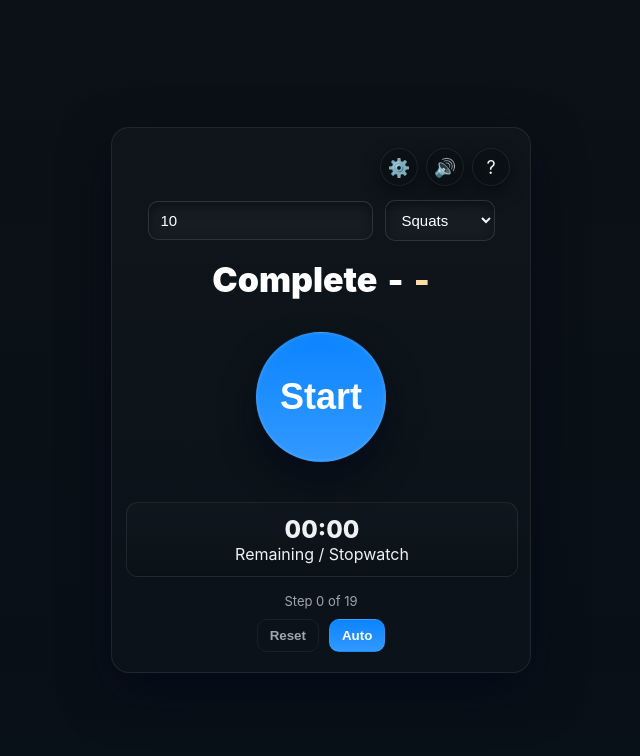
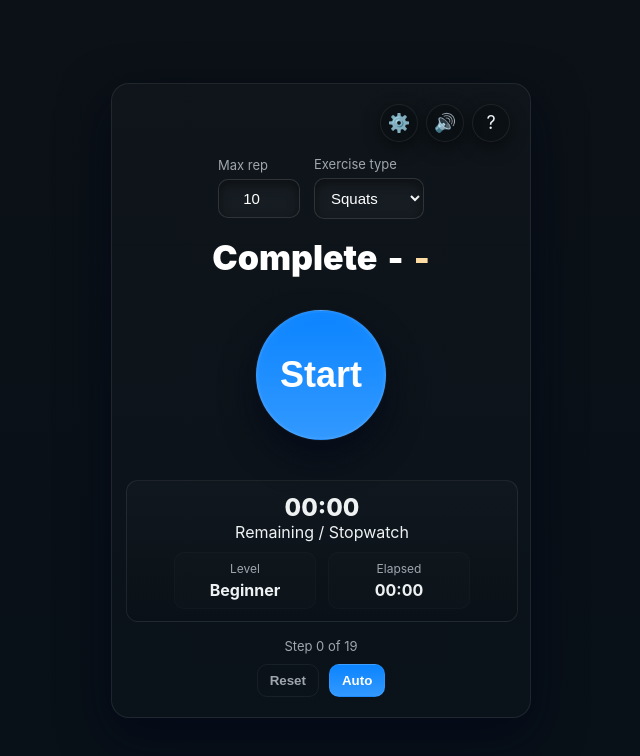
Before and after one commit to j29zhnm96x-hub/PyramidCounter, a plain HTML site: page index.html in a window 1280 px wide. Shown: the whole page, without its empty margins (319-959 px from the left). Drawn offline with Linux system fonts and the light colour scheme.

Commit message:
Add files via upload

```diff
--- a/index.html
+++ b/index.html
@@ -11,7 +11,6 @@
     --muted:#9fa6ad;
     --accent-a:#0b84ff;--accent-b:#3299ff;
     --outline:rgba(255,255,255,0.08);
-    --glass:rgba(255,255,255,0.02);
     --input-bg: rgba(255,255,255,0.035);
     --input-border: rgba(255,255,255,0.10);
   }
@@ -19,19 +18,23 @@
   .center{min-height:100vh;display:flex;align-items:center;justify-content:center;padding:14px;box-sizing:border-box;}
   .card{width:100%;max-width:var(--card-w);border-radius:18px;padding:12px 14px 20px;box-sizing:border-box;background:linear-gradient(180deg, rgba(255,255,255,0.02), rgba(255,255,255,0.01));border:1px solid var(--outline);box-shadow:0 18px 50px rgba(2,6,23,0.65);position:relative;}
 
-  /* TOP BAR: icons only (right aligned) */
+  /* TOP BAR: icons only (right) */
   .topbar{display:flex;align-items:center;padding:8px 6px 6px;}
   .topbar .spacer{flex:1}
   .icons-right{display:flex;gap:8px;align-items:center}
   .icon{width:36px;height:36px;border-radius:50%;display:grid;place-items:center;border:1px solid var(--outline);background:rgba(0,0,0,0.22);cursor:pointer;font-size:18px;box-shadow:0 6px 18px rgba(0,0,0,0.45);}
 
-  /* BELOW TOP BAR: inputs row (brighter inputs) */
-  .inputs-row{display:flex;align-items:center;gap:12px;padding:8px 6px 12px;justify-content:center;}
+  /* INPUTS ROW: labels */
+  .inputs-row{display:flex;align-items:center;gap:14px;padding:8px 6px 12px;justify-content:center;flex-wrap:wrap;}
+  .input-col{display:flex;flex-direction:column;gap:6px;align-items:flex-start}
+  .input-label{font-size:13px;color:var(--muted)}
   .inputs-row input[type=number], .inputs-row select{
     padding:10px 12px;border-radius:10px;border:1px solid var(--input-border);
-    background:var(--input-bg);color:#fff;font-size:15px;min-width:110px;
+    background:var(--input-bg);color:#fff;font-size:15px;
     box-shadow: 0 4px 12px rgba(0,0,0,0.45) inset;
   }
+  /* max input fits two digits */
+  #maxInput{ width:56px; text-align:center; }
 
   /* main area */
   .main{display:flex;gap:12px;align-items:center;justify-content:center;margin-top:6px;margin-bottom:6px;flex-direction:column}
@@ -52,6 +55,11 @@
 
   .digital{width:calc(100% - 24px);margin:8px auto;padding:12px;border-radius:12px;background:linear-gradient(180deg, rgba(255,255,255,0.02), rgba(0,0,0,0.06));border:1px solid var(--outline);text-align:center}
   .digital .time{font-size:24px;font-weight:800}
+  .subrow{display:flex;gap:12px;align-items:center;justify-content:center;margin-top:8px}
+  .small-box{padding:8px 10px;border-radius:10px;background:rgba(255,255,255,0.01);border:1px solid rgba(255,255,255,0.02);min-width:120px;text-align:center}
+  .small-title{font-size:12px;color:var(--muted);margin-bottom:4px}
+  .small-val{font-weight:700}
+
   .step{ text-align:center;color:var(--muted);font-size:13px;margin-top:8px }
 
   .actions{display:flex;gap:10px;justify-content:center;margin-top:10px}
@@ -69,6 +77,7 @@
     button.big{width:170px;height:170px;font-size:44px}
     .btn-area{width:200px;height:200px}
     .ring-svg{width:250px;height:250px}
+    #maxInput{ width:66px; }
   }
 
   /* small ripple */
@@ -90,9 +99,14 @@
         </div>
       </div>
 
-      <!-- INPUTS ROW: under top bar (centered) -->
+      <!-- INPUTS ROW: under top bar with labels -->
       <div class="inputs-row">
-        <input id="maxInput" type="number" min="1" value="10" aria-label="Maximum pyramid number" />
+        <div class="input-col">
+          <div class="input-label">Max rep</div>
+          <input id="maxInput" type="number" min="1" max="99" value="10" aria-label="Maximum pyramid number" />
+        </div>
+        <div class="input-col">
+          <div class="input-label">Exercise type</div>
           <select id="modeSelect" aria-label="Mode">
             <option value="squats">Squats</option>
             <option value="pushups">Push-ups</option>
@@ -101,6 +115,7 @@
             <option value="burpees">Burpees</option>
             <option value="custom">Custom</option>
           </select>
+        </div>
       </div>
 
       <!-- instruction -->
@@ -128,6 +143,17 @@
         <div class="digital" id="digitalClock">
           <div class="time" id="countdown">00:00</div>
           <div class="label" id="countdownLabel">Remaining / Stopwatch</div>
+
+          <div class="subrow" style="margin-top:10px">
+            <div class="small-box">
+              <div class="small-title">Level</div>
+              <div class="small-val" id="levelDisplay">Beginner</div>
+            </div>
+            <div class="small-box">
+              <div class="small-title">Elapsed</div>
+              <div class="small-val" id="elapsedDisplay">00:00</div>
+            </div>
+          </div>
         </div>
       </div>
 
@@ -215,6 +241,9 @@
   const customExerciseNameInput = document.getElementById('customExerciseName');
   const levelRadios = document.querySelectorAll('input[name="level"]');
 
+  const levelDisplay = document.getElementById('levelDisplay');
+  const elapsedDisplay = document.getElementById('elapsedDisplay');
+
   // state
   let max = Math.max(1, parseInt(maxInput.value) || 10);
   let current = 0;
@@ -228,6 +257,11 @@
   let manualElapsedSec = 0;
   let manualFinished = false;
 
+  // overall elapsed timer
+  let overallTimer = null;
+  let overallStart = 0;
+  let overallElapsedSec = 0;
+
   // ring constants (r=54)
   const R = 54;
   const CIRC = 2 * Math.PI * R;
@@ -239,8 +273,8 @@
   function colorFor(val,maxv){ if (maxv<=1) return 'hsl(120,100%,50%)'; const ratio = Math.max(0,Math.min(1,val/maxv)); const hue = 120 - (120*ratio); return `hsl(${hue},100%,45%)`; }
 
   // save/load
-  function saveState(){ const s={ max, current, dir, userLevel, customSecondsPerRep: customSecondsPerRepInput.value, restPerRepSec: restPerRepSecInput.value, customExerciseName: customExerciseNameInput.value, soundOn }; try{ localStorage.setItem('pyr_v_final2', JSON.stringify(s)); }catch(e){} }
-  function loadState(){ try{ const s = JSON.parse(localStorage.getItem('pyr_v_final2')||'{}'); if(s && s.max){ max = s.max; maxInput.value = max; } if(s && typeof s.current==='number'){ current = s.current; dir = s.dir || 1; } if(s && s.userLevel) userLevel = s.userLevel; if(s && s.customSecondsPerRep) customSecondsPerRepInput.value = s.customSecondsPerRep; if(s && s.restPerRepSec) restPerRepSecInput.value = s.restPerRepSec; if(s && s.customExerciseName) customExerciseNameInput.value = s.customExerciseName; if(s && typeof s.soundOn==='boolean') soundOn = s.soundOn; soundIcon.textContent = soundOn ? '🔊' : '🔇'; levelRadios.forEach(r=>{ if(r.value===userLevel) r.checked=true; }); }catch(e){} }
+  function saveState(){ const s={ max, current, dir, userLevel, customSecondsPerRep: customSecondsPerRepInput.value, restPerRepSec: restPerRepSecInput.value, customExerciseName: customExerciseNameInput.value, soundOn }; try{ localStorage.setItem('pyr_v_final3', JSON.stringify(s)); }catch(e){} }
+  function loadState(){ try{ const s = JSON.parse(localStorage.getItem('pyr_v_final3')||'{}'); if(s && s.max){ max = s.max; maxInput.value = max; } if(s && typeof s.current==='number'){ current = s.current; dir = s.dir || 1; } if(s && s.userLevel) userLevel = s.userLevel; if(s && s.customSecondsPerRep) customSecondsPerRepInput.value = s.customSecondsPerRep; if(s && s.restPerRepSec) restPerRepSecInput.value = s.restPerRepSec; if(s && s.customExerciseName) customExerciseNameInput.value = s.customExerciseName; if(s && typeof s.soundOn==='boolean') soundOn = s.soundOn; soundIcon.textContent = soundOn ? '🔊' : '🔇'; levelRadios.forEach(r=>{ if(r.value===userLevel) r.checked=true; }); }catch(e){} updateLevelDisplay(); }
 
   // timings
   function baseSecondsPerRepForMode(){ const m = modeSelect.value; if(m==='squats') return 3.0; if(m==='pushups') return 2.0; if(m==='pullups') return 2.5; if(m==='situps') return 2.5; if(m==='burpees') return 3.0; if(m==='custom'){ const v=parseFloat(customSecondsPerRepInput.value); return (isFinite(v)&&v>0)?v:2.0 } return 2.0; }
@@ -253,7 +287,15 @@
   function showInstruction(n){ instrCount.textContent = n===0?'-':n; instrExercise.textContent = n===0?'-':currentExerciseName(); instructionText.classList.remove('fade'); void instructionText.offsetWidth; instructionText.classList.add('fade'); }
 
   // update UI
-  function updateUI(){ showInstruction(current); stepText.textContent = `Step ${current===0?0:current} of ${max*2-1}`; if(!autoRunning){ const pct = Math.max(0,Math.min(1,(current/Math.max(1,max)))); prog.style.strokeDashoffset = CIRC*(1-pct); prog.style.stroke = colorFor(current,max); if(!manualTimer) countdownEl.textContent='00:00'; bigBtn.classList.remove('disabled'); bigBtn.textContent = current===0? 'Start' : String(current); } else { bigBtn.classList.add('disabled'); bigBtn.textContent = current===0? '—' : String(current); } saveState(); }
+  function updateUI(){ showInstruction(current); stepText.textContent = `Step ${current===0?0:current} of ${max*2-1}`; if(!autoRunning){ const pct = Math.max(0,Math.min(1,(current/Math.max(1,max)))); prog.style.strokeDashoffset = CIRC*(1-pct); prog.style.stroke = colorFor(current,max); if(!manualTimer) countdownEl.textContent='00:00'; bigBtn.classList.remove('disabled'); bigBtn.textContent = current===0? 'Start' : String(current); } else { bigBtn.classList.add('disabled'); bigBtn.textContent = current===0? '—' : String(current); } saveState(); updateLevelDisplay(); }
+
+  // show level on main screen
+  function updateLevelDisplay(){ levelDisplay.textContent = userLevel.charAt(0).toUpperCase() + userLevel.slice(1); }
+
+  // overall elapsed timer functions
+  function startOverallTimer(){ stopOverallTimer(); overallStart = performance.now(); overallElapsedSec = 0; elapsedDisplay.textContent = fmtSecondsMMSS(0); overallTimer = setInterval(()=>{ const s = Math.floor((performance.now() - overallStart)/1000); if (s !== overallElapsedSec){ overallElapsedSec = s; elapsedDisplay.textContent = fmtSecondsMMSS(overallElapsedSec); } }, 300); }
+  function stopOverallTimer(){ if (overallTimer){ clearInterval(overallTimer); overallTimer = null; } }
+  function resetOverallTimer(){ stopOverallTimer(); overallElapsedSec = 0; elapsedDisplay.textContent = fmtSecondsMMSS(0); }
 
   // audio
   function playIfOn(audioEl){ if(!soundOn) return; try{ audioEl.currentTime=0; audioEl.play().catch(()=>{});}catch(e){} }
@@ -262,10 +304,11 @@
   function startManualStopwatch(){ stopManualStopwatch(); manualStart = performance.now(); manualElapsedSec = 0; countdownEl.textContent = fmtSecondsMMSS(0); manualTimer = setInterval(()=>{ const elapsedMs = performance.now()-manualStart; const elapsedSec = Math.floor(elapsedMs/1000); if(elapsedSec !== manualElapsedSec){ manualElapsedSec = elapsedSec; countdownEl.textContent = fmtSecondsMMSS(manualElapsedSec); } },200); }
   function stopManualStopwatch(){ if(manualTimer){ clearInterval(manualTimer); manualTimer=null; } }
 
-  // manual behaviour
+  // manual behaviour (1..max..1 then stop). If finished and user taps again => reset
   function manualAdvance_StartOrNext(){
     if(manualFinished){ doReset(); return; }
-    if(current===0){ current=1; dir=1; playIfOn(clickAudio); startManualStopwatch(); updateUI(); return; }
+    if(current===0){ current=1; dir=1; playIfOn(clickAudio); startManualStopwatch(); startOverallTimer(); updateUI(); return; }
+    // finished current step
     playIfOn(clickAudio);
     stopManualStopwatch();
     if(dir===1 && current<max){ current=current+1; startManualStopwatch(); updateUI(); return; }
@@ -273,9 +316,9 @@
     if(dir===-1 && current>1){ current=current+dir; startManualStopwatch(); updateUI(); return; }
     if(dir===-1 && current===1){ finishManual(); return; }
   }
-  function finishManual(){ stopManualStopwatch(); manualFinished=true; bigBtn.textContent='Done'; current=1; dir=1; updateUI(); }
+  function finishManual(){ stopManualStopwatch(); manualFinished=true; stopOverallTimer(); bigBtn.textContent='Done'; current=1; dir=1; updateUI(); }
 
-  // auto sequence
+  // build pyramid sequence 1..max..1
   function buildPyramidSequence(maxN){ const seq=[]; for(let i=1;i<=maxN;i++) seq.push(i); for(let j=maxN-1;j>=1;j--) seq.push(j); return seq; }
 
   // auto run once
@@ -284,6 +327,7 @@
     manualFinished=false;
     if(current===0) current=1;
     autoRunning=true; autoBtn.textContent='Stop'; bigBtn.classList.add('disabled');
+    startOverallTimer();
     const seq = buildPyramidSequence(max); let idx = seq.indexOf(current); if(idx<0) idx=0;
     function runNext(){
       if(!autoRunning) return;
@@ -311,11 +355,23 @@
     runNext();
   }
 
-  function stopAutoAndReset(){ if(tickTimer){ clearTimeout(tickTimer); tickTimer=null; } autoRunning=false; autoBtn.textContent='Auto'; current=0; dir=1; manualFinished=false; countdownEl.textContent='00:00'; prog.style.strokeDashoffset = CIRC; bigBtn.classList.remove('disabled'); bigBtn.textContent='Start'; updateUI(); }
-  function stopAuto(){ if(tickTimer){ clearTimeout(tickTimer); tickTimer=null; } autoRunning=false; autoBtn.textContent='Auto'; bigBtn.classList.remove('disabled'); countdownEl.textContent='00:00'; updateUI(); }
+  function stopAutoAndReset(){ if(tickTimer){ clearTimeout(tickTimer); tickTimer=null; } autoRunning=false; autoBtn.textContent='Auto'; current=0; dir=1; manualFinished=false; countdownEl.textContent='00:00'; prog.style.strokeDashoffset = CIRC; bigBtn.classList.remove('disabled'); bigBtn.textContent='Start'; stopOverallTimer(); resetOverallTimer(); updateUI(); }
+  function stopAuto(){ if(tickTimer){ clearTimeout(tickTimer); tickTimer=null; } autoRunning=false; autoBtn.textContent='Auto'; bigBtn.classList.remove('disabled'); countdownEl.textContent='00:00'; stopOverallTimer(); updateUI(); }
 
   // reset helper
-  function doReset(){ if(tickTimer){ clearTimeout(tickTimer); tickTimer=null; } if(manualTimer){ clearInterval(manualTimer); manualTimer=null; } autoRunning=false; autoBtn.textContent='Auto'; current=0; dir=1; manualFinished=false; countdownEl.textContent='00:00'; prog.style.strokeDashoffset = CIRC; bigBtn.classList.remove('disabled'); bigBtn.textContent='Start'; updateUI(); }
+  function doReset(){ if(tickTimer){ clearTimeout(tickTimer); tickTimer=null; } if(manualTimer){ clearInterval(manualTimer); manualTimer=null; } autoRunning=false; autoBtn.textContent='Auto'; current=0; dir=1; manualFinished=false; countdownEl.textContent='00:00'; prog.style.strokeDashoffset = CIRC; bigBtn.classList.remove('disabled'); bigBtn.textContent='Start'; stopOverallTimer(); resetOverallTimer(); updateUI(); }
+
+  // clamp max input to 1..99 (two digits)
+  function clampMaxInput(){
+    let v = parseInt(maxInput.value, 10);
+    if (!isFinite(v) || v < 1) v = 1;
+    if (v > 99) v = 99;
+    max = v;
+    maxInput.value = String(v);
+    if (current > max) current = max;
+    prog.style.strokeDashoffset = CIRC * (1 - (current / Math.max(1, max)));
+    updateUI();
+  }
 
   // events
   bigBtn.addEventListener('pointerdown', (ev)=>{ ev.preventDefault(); const rc = document.getElementById('rippleContainer'); const r=document.createElement('div'); r.className='ripple'; const rect = ev.currentTarget.getBoundingClientRect(); const x=(ev.clientX-rect.left)||rect.width/2; const y=(ev.clientY-rect.top)||rect.height/2; r.style.left=x+'px'; r.style.top=y+'px'; r.style.width='16px'; r.style.height='16px'; rc.appendChild(r); r.addEventListener('animationend', ()=> r.remove()); if(autoRunning) return; manualAdvance_StartOrNext(); });
@@ -329,15 +385,25 @@
   settingsIcon.addEventListener('click', ()=>{ settingsPopup.style.display='block'; });
   closeSettings.addEventListener('click', ()=>{ settingsPopup.style.display='none'; });
 
-  levelRadios.forEach(r=> r.addEventListener('change', ()=>{ if(r.checked){ userLevel = r.value; saveState(); } }));
+  levelRadios.forEach(r=> r.addEventListener('change', ()=>{ if(r.checked){ userLevel = r.value; updateLevelDisplay(); saveState(); } }));
   customSecondsPerRepInput.addEventListener('change', ()=> saveState());
   restPerRepSecInput.addEventListener('change', ()=> saveState());
   customExerciseNameInput.addEventListener('change', ()=> saveState());
   modeSelect.addEventListener('change', ()=>{ updateUI(); saveState(); });
-  maxInput.addEventListener('change', ()=>{ max = Math.max(1, parseInt(maxInput.value)||1); if(current>max) current=max; prog.style.strokeDashoffset = CIRC*(1-(current/Math.max(1,max))); updateUI(); });
+
+  // clamp on change / blur / input (prevents large pastes)
+  maxInput.addEventListener('change', clampMaxInput);
+  maxInput.addEventListener('blur', clampMaxInput);
+  maxInput.addEventListener('input', ()=> {
+    // allow typing but keep value numeric-ish; enforce 2 digits visually
+    const v = maxInput.value.replace(/[^\d]/g, '').slice(0,2);
+    maxInput.value = v === '' ? '' : String(parseInt(v,10));
+  });
 
   // init
   loadState();
+  // ensure max respects clamp at startup
+  clampMaxInput();
   updateUI();
   prog.style.stroke = colorFor(current, max);
 })();
```
Lines whose indentation alone changed are shown as unchanged.
